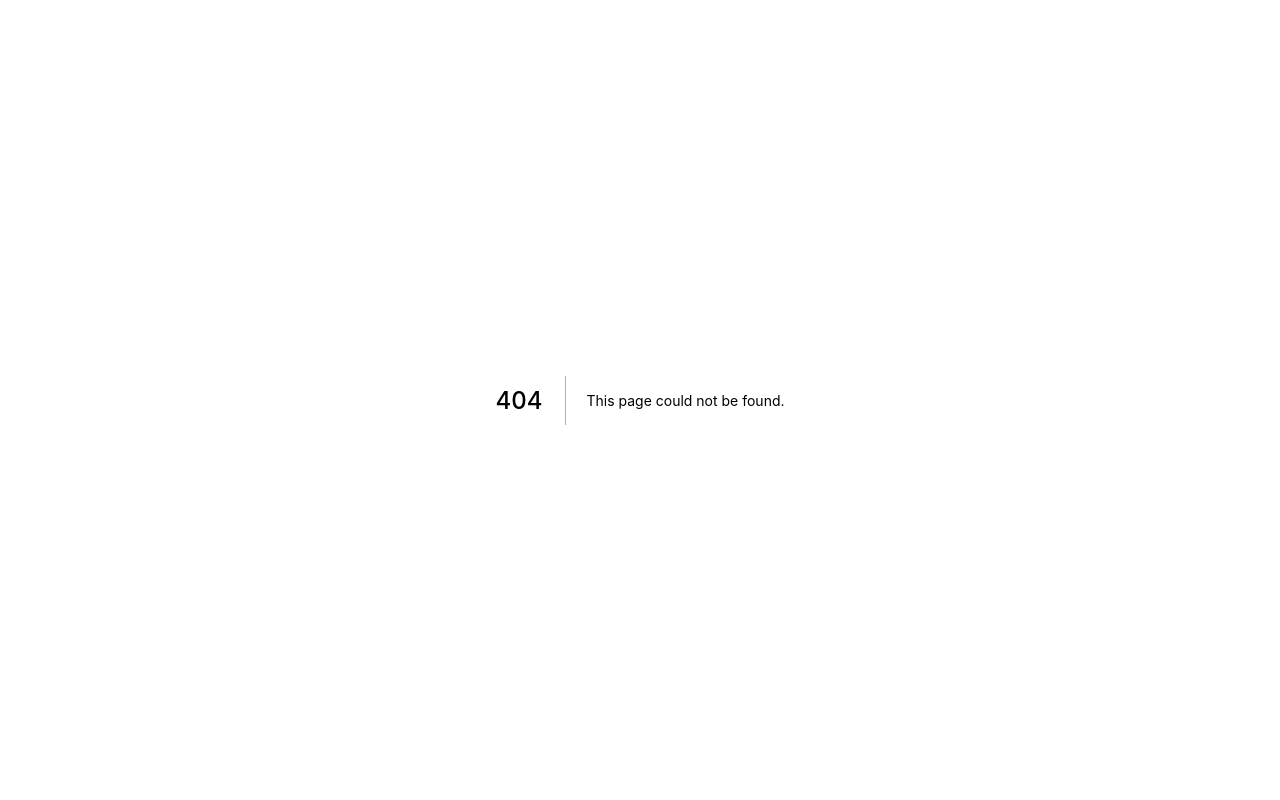
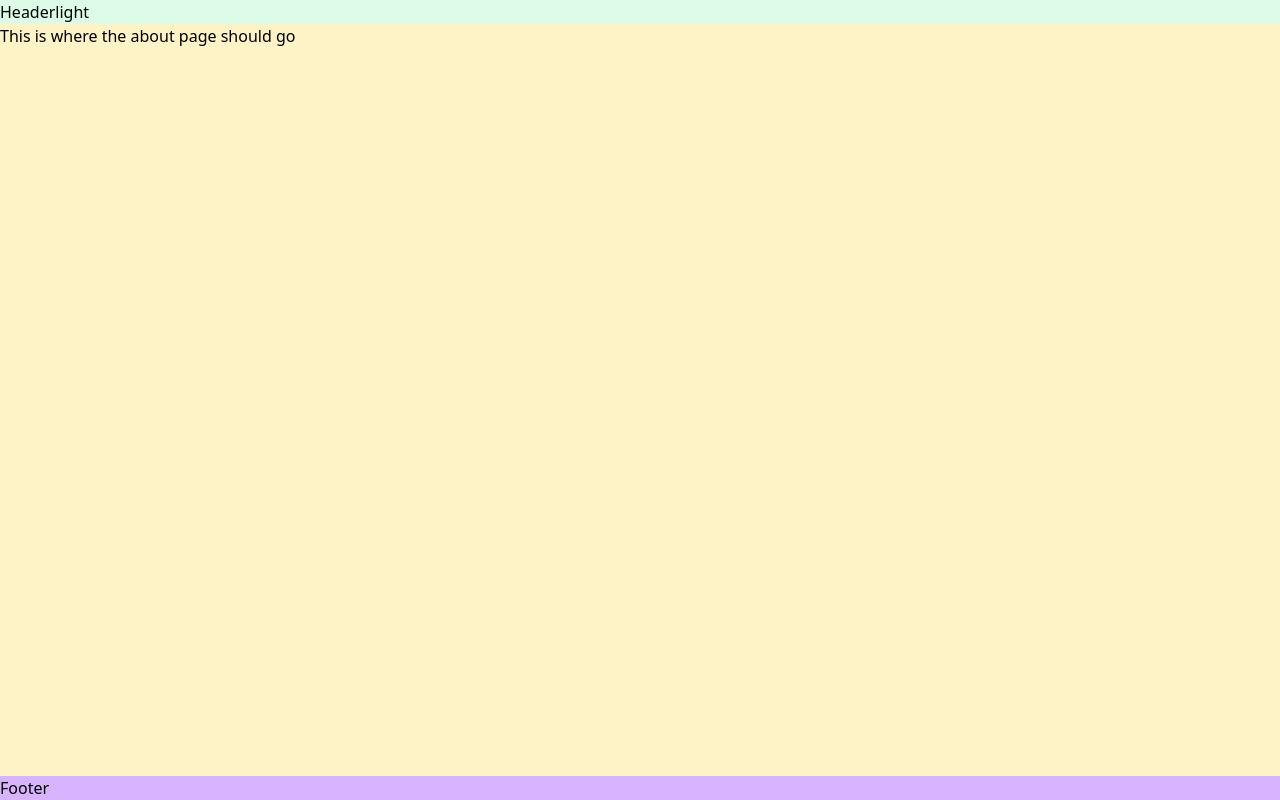
Before and after one commit to Ellipsoul/file-sharing-app, a Next.js app: page /about in a window 1280 px wide. Before the commit this address had no page. Built offline with nearby package versions, Linux system fonts and the light colour scheme.

Commit message:
Added a layout system

```diff
--- /dev/null
+++ b/components/Layout.tsx
@@ -0,0 +1,19 @@
+import React from 'react';
+import Navbar from './Navbar';
+import Footer from './Footer';
+
+interface Props {
+  children: any;
+}
+
+export default function Layout({ children }: Props) {
+  return (
+    <div className='flex flex-col min-h-screen w-full bg-amber-100 dark:bg-slate-800'>
+      <Navbar />
+      <main className='grow'>
+        {children}
+      </main>
+      <Footer />
+    </div>
+  );
+}
--- a/components/Navbar.tsx
+++ b/components/Navbar.tsx
@@ -1,9 +1,18 @@
-import React from 'react';
+import React, { ReactElement } from 'react';
+import { useTheme } from 'next-themes';
 
-export default function Navbar() {
+export default function Navbar(): ReactElement {
+  const toggleTheme = () => {
+    setTheme(theme === 'light' ? 'dark' : 'light');
+  };
+  const { theme, setTheme } = useTheme();
+
   return (
     <header className='bg-green-100 dark:bg-green-800'>
       Header
+      <button onMouseDown={toggleTheme} className='testclass' suppressHydrationWarning>
+        {theme}
+      </button>
     </header>
   );
 }
--- a/next.config.js
+++ b/next.config.js
@@ -1,6 +1,15 @@
 /** @type {import('next').NextConfig} */
 const nextConfig = {
   reactStrictMode: true,
-}
+  async redirects() {
+    return [
+      {
+        source: '/',
+        destination: '/dashboard',
+        permanent: true,
+      },
+    ];
+  },
+};
 
-module.exports = nextConfig
+module.exports = nextConfig;
--- a/package.json
+++ b/package.json
@@ -1,6 +1,6 @@
 {
   "name": "file-sharing-app",
-  "version": "0.0.1",
+  "version": "0.0.2",
   "private": true,
   "scripts": {
     "dev": "next dev",
--- a/pages/_app.tsx
+++ b/pages/_app.tsx
@@ -3,11 +3,15 @@ import '../styles/globals.css';
 import type { AppProps } from 'next/app';
 import { ThemeProvider } from 'next-themes';
 
+import Layout from '../components/Layout';
+
 function MyApp({ Component, pageProps }: AppProps) {
   return (
     // Adding the class attibute and defaultTheme is essential for the theme to work
     <ThemeProvider attribute='class' defaultTheme='light'>
-      <Component {...pageProps} />
+      <Layout>
+        <Component {...pageProps} />
+      </Layout>
     </ThemeProvider>
   );
 }
--- /dev/null
+++ b/pages/about.tsx
@@ -0,0 +1,9 @@
+import React from 'react';
+
+export default function About() {
+  return (
+    <div>
+      This is where the about page should go
+    </div>
+  );
+}
--- /dev/null
+++ b/pages/dashboard.tsx
@@ -0,0 +1,9 @@
+
+
+import { ReactElement } from 'react';
+
+export default function Dashboard(): ReactElement {
+  return (
+    <h1 className='bg-blue-500 dark:bg-yellow-200'>This is where the dashboard should go</h1>
+  );
+}
```
